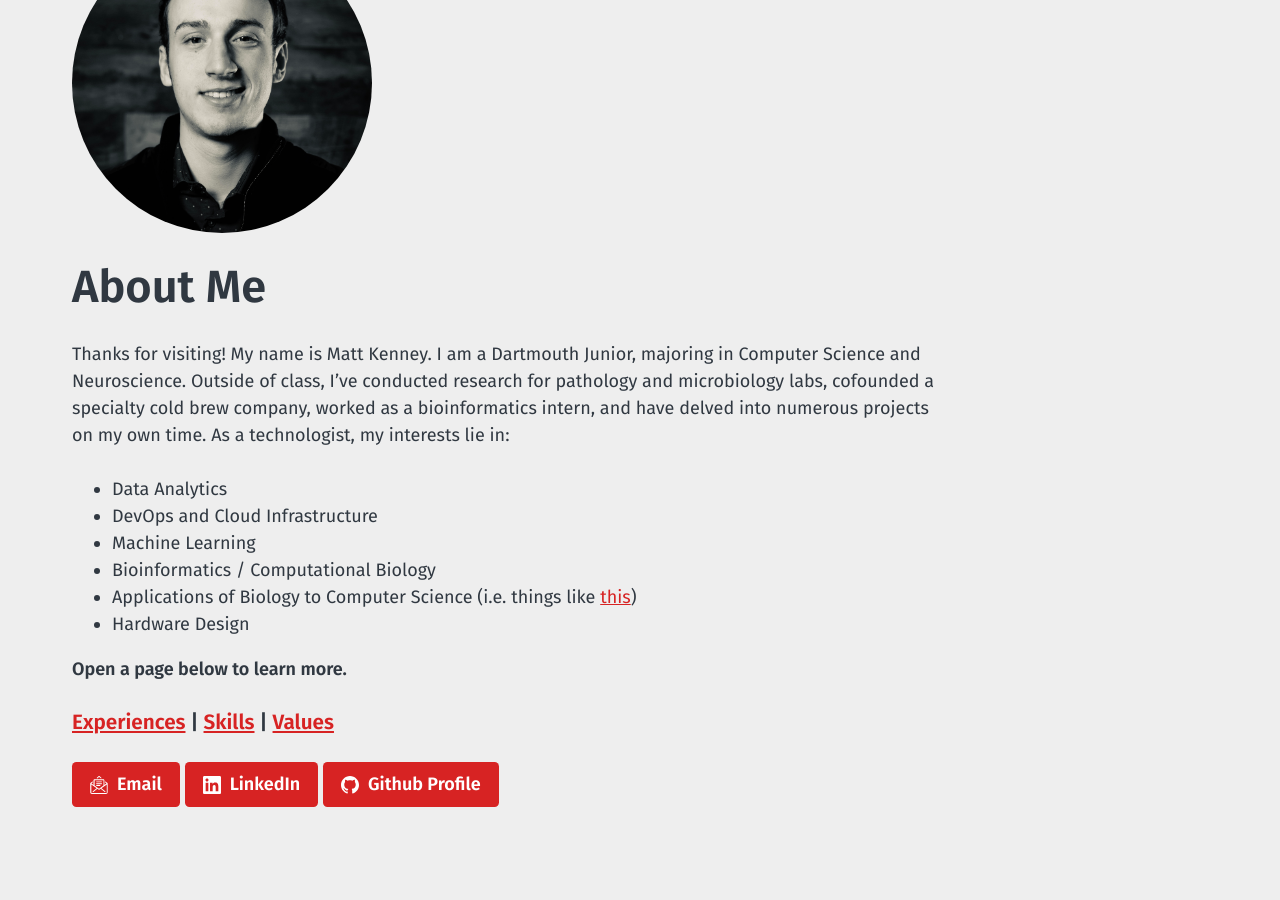
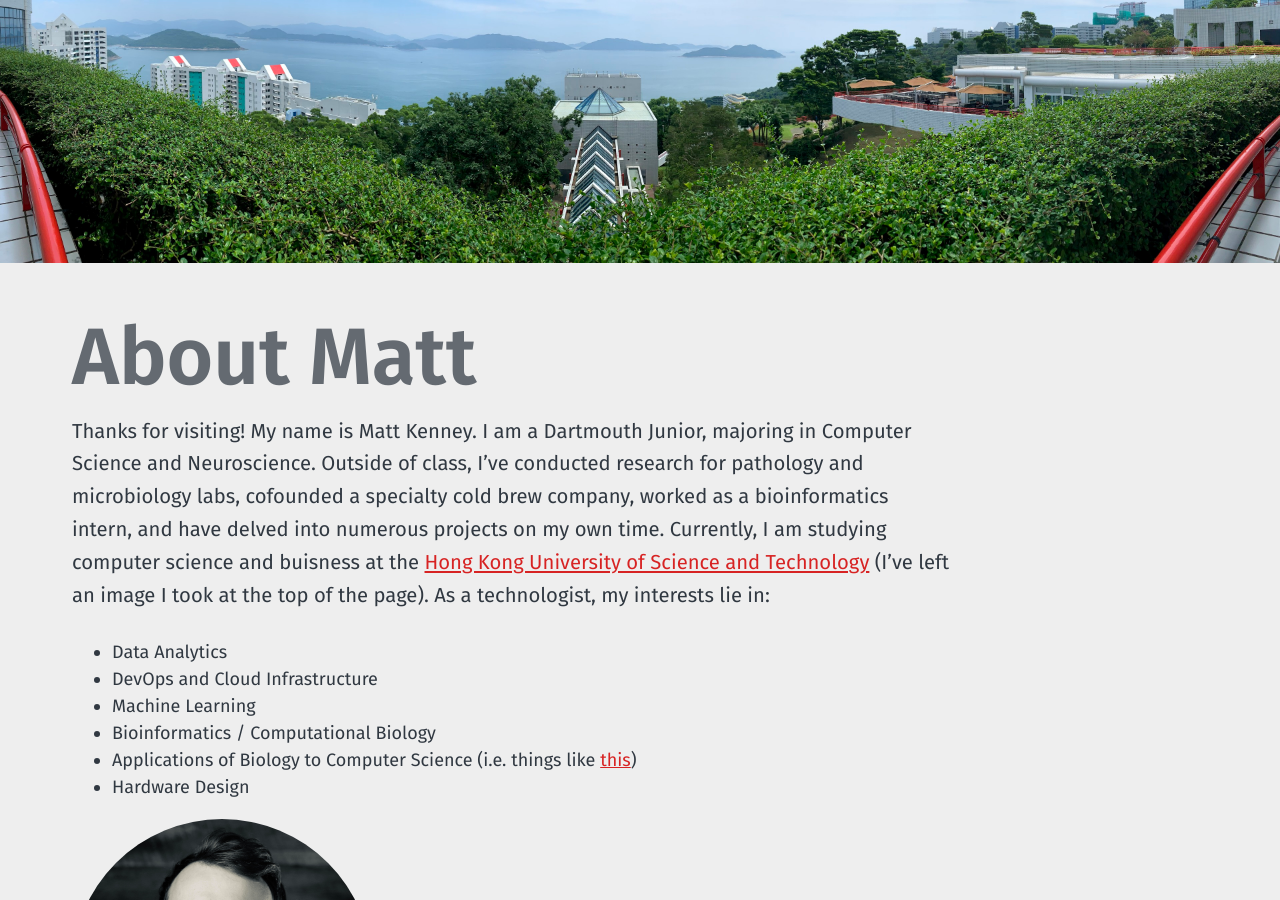
Before and after one commit to kenneym/kenneym.github.io, a Jekyll site: the page built from index.html, in a window 1280 px wide and 900 px high, scrolled down 254 px. Built offline with Jekyll 4.4.1, drawn with Linux system fonts in a browser that asks for light colours; the list of posts is cut into pages by our own code.

Commit message:
finishing homepage and experiences

```diff
--- a/_config.yml
+++ b/_config.yml
@@ -15,7 +15,7 @@
 # in the templates via {{ site.myvariable }}.
 lang: en-US
 title: About Matt
-email: mtnkenney2@gmail.com
+email: matthew.t.kenney.21@dartmouth.edu
 description: >- # this means to ignore newlines until "baseurl:"
     A guide to my mind, skills, and experiences.
     I am a Dartmouth Junior, majoring in Computer Science and Neuroscience.
--- a/index.html
+++ b/index.html
@@ -1,13 +1,15 @@
 ---
 layout: home
 paginate: true
-alt_title: " "
-<!--image: ./assets/images/webpage-header.jpg-->
+image:
+  path: /assets/images/hkust.jpg
+  caption: "Currently studying abroad at Hong Kong University of Science and Technolgoy"
+
 
 actions:
   - label: "Email"
     icon: email
-    url: "mailto:mtnkenney2@gmail.com"
+    url: "mailto:matthew.t.kenney.21@dartmouth.org"
   - label: "LinkedIn"
     icon: linkedin
     url: "https://www.linkedin.com/in/matt-kenney"
@@ -17,9 +19,7 @@ actions:
 
 introduction: |
 
-  <img class="circular--portrait" src="/assets/images/headshot.jpg">
-  # About Me
-  Thanks for visiting! My name is Matt Kenney. I am a Dartmouth Junior, majoring in Computer Science and Neuroscience. Outside of class, I've conducted research for pathology and microbiology labs, cofounded a specialty cold brew company, worked as a bioinformatics intern, and have delved into numerous projects on my own time. As a technologist, my interests lie in:
+  Thanks for visiting! My name is Matt Kenney. I am a Dartmouth Junior, majoring in Computer Science and Neuroscience. Outside of class, I've conducted research for pathology and microbiology labs, cofounded a specialty cold brew company, worked as a bioinformatics intern, and have delved into numerous projects on my own time. Currently, I am studying computer science and buisness at the [Hong Kong University of Science and Technology](https://www.ust.hk/home) (I've left an image I took at the top of the page). As a technologist, my interests lie in:
   - Data Analytics
   - DevOps and Cloud Infrastructure
   - Machine Learning
@@ -27,7 +27,9 @@ introduction: |
   - Applications of Biology to Computer Science (i.e. things like [this](https://www.microsoft.com/en-us/research/project/dna-storage/))
   - Hardware Design
 
+
+  <img class="circular--portrait" src="/assets/images/headshot.jpg">
+
   **Open a page below to learn more.**
-
-  #### [Experiences](/experiences/) | [Skills](/skills/) | [Values](/values/)
+  #### [Experiences](/experiences/) | [Skills](/skills/)
 ---
--- a/info.txt
+++ b/info.txt
@@ -12,3 +12,7 @@
   [This](https://example.com)page covers information on what I value, in the workplace and otherwise, and what I spend my free time doing.
 
 --
+
+HTML Portrait:
+
+  <img class="circular--portrait" src="/assets/images/headshot.jpg">
```
Also changed, not shown: _experiences/webserver.md (+2 -2 lines), assets/images/hkust.jpg (added), assets/images/server-collage.jpg (added), assets/images/server-collage_thumb.jpg (added), assets/images/server-inside.JPG (added), assets/images/server-outside.JPG (added).
